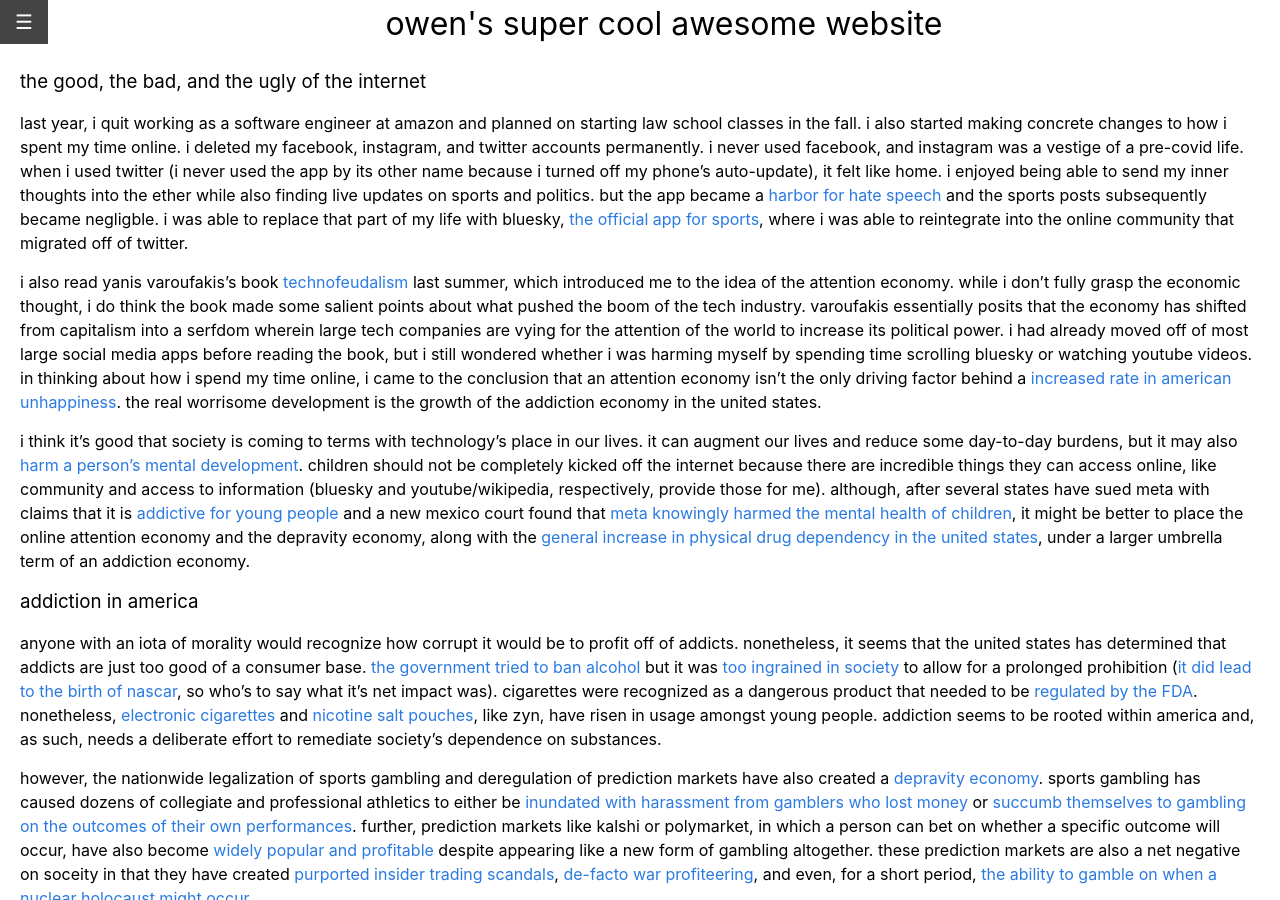
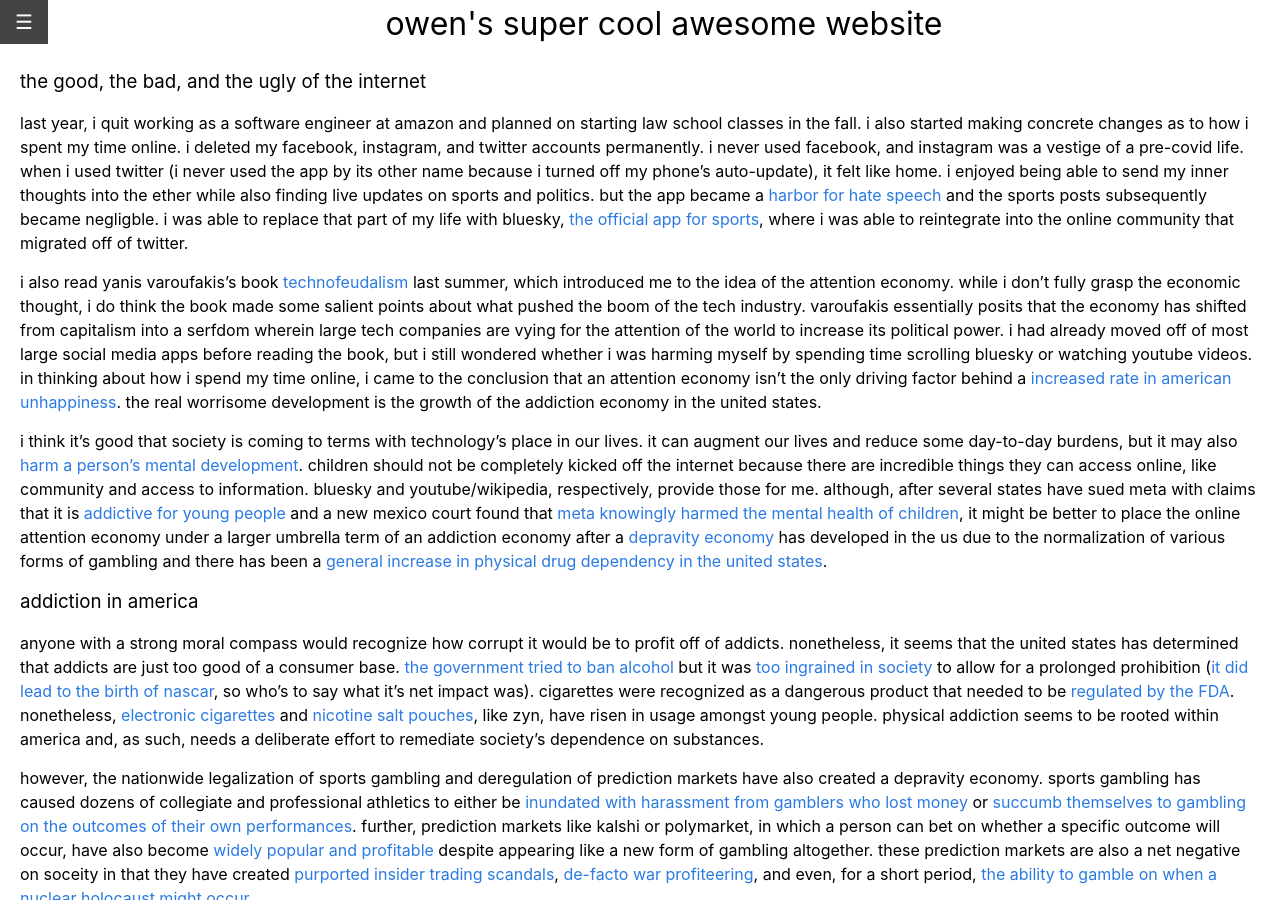
Before and after one commit to omstegall/owen-stegall, a Jekyll site: the page built from pages/blogs/04-01-26.markdown, in a window 1280 px wide and 900 px high. Built offline with Jekyll 4.4.1, drawn with Linux system fonts in a browser that asks for light colours.

Commit message:
blog updates

```diff
--- a/pages/blogs.markdown
+++ b/pages/blogs.markdown
@@ -12,6 +12,6 @@ while in law school, i want to exercise the creative writing part of my brain wh
 
 so this space will just be an area for me to jot down notes that are bouncing around in my noggin.
 
-- [03-31-2026][03-31-2026]
+- [04-01-2026][04-01-2026]
 
-[03-31-2026]: /owen-stegall/pages/blogs/03-31-26
+[04-01-2026]: /owen-stegall/pages/blogs/04-01-26
--- a/pages/blogs/03-31-26.markdown
+++ b/pages/blogs/04-01-26.markdown
@@ -8,17 +8,17 @@ title: "the addiction economy"
 
 ### the good, the bad, and the ugly of the internet
 
-last year, i quit working as a software engineer at amazon and planned on starting law school classes in the fall. i also started making concrete changes to how i spent my time online. i deleted my facebook, instagram, and twitter accounts permanently. i never used facebook, and instagram was a vestige of a pre-covid life. when i used twitter (i never used the app by its other name because i turned off my phone's auto-update), it felt like home. i enjoyed being able to send my inner thoughts into the ether while also finding live updates on sports and politics. but the app became a [harbor for hate speech][twitter-hate] and the sports posts subsequently became negligble. i was able to replace that part of my life with bluesky, [the official app for sports][bluesky-sports], where i was able to reintegrate into the online community that migrated off of twitter.
+last year, i quit working as a software engineer at amazon and planned on starting law school classes in the fall. i also started making concrete changes as to how i spent my time online. i deleted my facebook, instagram, and twitter accounts permanently. i never used facebook, and instagram was a vestige of a pre-covid life. when i used twitter (i never used the app by its other name because i turned off my phone's auto-update), it felt like home. i enjoyed being able to send my inner thoughts into the ether while also finding live updates on sports and politics. but the app became a [harbor for hate speech][twitter-hate] and the sports posts subsequently became negligble. i was able to replace that part of my life with bluesky, [the official app for sports][bluesky-sports], where i was able to reintegrate into the online community that migrated off of twitter.
 
 i also read yanis varoufakis's book [technofeudalism][tf-book] last summer, which introduced me to the idea of the attention economy. while i don't fully grasp the economic thought, i do think the book made some salient points about what pushed the boom of the tech industry. varoufakis essentially posits that the economy has shifted from capitalism into a serfdom wherein large tech companies are vying for the attention of the world to increase its political power. i had already moved off of most large social media apps before reading the book, but i still wondered whether i was harming myself by spending time scrolling bluesky or watching youtube videos. in thinking about how i spend my time online, i came to the conclusion that an attention economy isn't the only driving factor behind a [increased rate in american unhappiness][sad-us]. the real worrisome development is the growth of the addiction economy in the united states.
 
-i think it's good that society is coming to terms with technology's place in our lives. it can augment our lives and reduce some day-to-day burdens, but it may also [harm a person's mental development][tech-harm]. children should not be completely kicked off the internet because there are incredible things they can access online, like community and access to information (bluesky and youtube/wikipedia, respectively, provide those for me). although, after several states have sued meta with claims that it is [addictive for young people][fb-addiction] and a new mexico court found that [meta knowingly harmed the mental health of children][fb-health], it might be better to place the online attention economy and the depravity economy, along with the [general increase in physical drug dependency in the united states][us-addctn], under a larger umbrella term of an addiction economy.
+i think it's good that society is coming to terms with technology's place in our lives. it can augment our lives and reduce some day-to-day burdens, but it may also [harm a person's mental development][tech-harm]. children should not be completely kicked off the internet because there are incredible things they can access online, like community and access to information. bluesky and youtube/wikipedia, respectively, provide those for me. although, after several states have sued meta with claims that it is [addictive for young people][fb-addiction] and a new mexico court found that [meta knowingly harmed the mental health of children][fb-health], it might be better to place the online attention economy under a larger umbrella term of an addiction economy after a [depravity economy][dep-econ] has developed in the us due to the normalization of various forms of gambling and there has been a [general increase in physical drug dependency in the united states][us-addctn].
 
 ### addiction in america
 
-anyone with an iota of morality would recognize how corrupt it would be to profit off of addicts. nonetheless, it seems that the united states has determined that addicts are just too good of a consumer base. [the government tried to ban alcohol][18th-amdt] but it was [too ingrained in society][21st-amdt] to allow for a prolonged prohibition ([it did lead to the birth of nascar][nascar-wiki], so who's to say what it's net impact was). cigarettes were recognized as a dangerous product that needed to be [regulated by the FDA][fda-regulation]. nonetheless, [electronic cigarettes][e-cigs-youth] and [nicotine salt pouches][nicotine-pouch-youth], like zyn, have risen in usage amongst young people. addiction seems to be rooted within america and, as such, needs a deliberate effort to remediate society's dependence on substances.
+anyone with a strong moral compass would recognize how corrupt it would be to profit off of addicts. nonetheless, it seems that the united states has determined that addicts are just too good of a consumer base. [the government tried to ban alcohol][18th-amdt] but it was [too ingrained in society][21st-amdt] to allow for a prolonged prohibition ([it did lead to the birth of nascar][nascar-wiki], so who's to say what it's net impact was). cigarettes were recognized as a dangerous product that needed to be [regulated by the FDA][fda-regulation]. nonetheless, [electronic cigarettes][e-cigs-youth] and [nicotine salt pouches][nicotine-pouch-youth], like zyn, have risen in usage amongst young people. physical addiction seems to be rooted within america and, as such, needs a deliberate effort to remediate society's dependence on substances.
 
-however, the nationwide legalization of sports gambling and deregulation of prediction markets have also created a [depravity economy][dep-econ]. sports gambling has caused dozens of collegiate and professional athletics to either be [inundated with harassment from gamblers who lost money][ncaa-harassment] or [succumb themselves to gambling on the outcomes of their own performances][insider-gambling]. further, prediction markets like kalshi or polymarket, in which a person can bet on whether a specific outcome will occur, have also become [widely popular and profitable][pm-popular] despite appearing like a new form of gambling altogether. these prediction markets are also a net negative on soceity in that they have created [purported insider trading scandals][pm-insider-trading], [de-facto war profiteering][war-profiteering], and even, for a short period, [the ability to gamble on when a nuclear holocaust might occur][nuclear-holocaust].
+however, the nationwide legalization of sports gambling and deregulation of prediction markets have also created a depravity economy. sports gambling has caused dozens of collegiate and professional athletics to either be [inundated with harassment from gamblers who lost money][ncaa-harassment] or [succumb themselves to gambling on the outcomes of their own performances][insider-gambling]. further, prediction markets like kalshi or polymarket, in which a person can bet on whether a specific outcome will occur, have also become [widely popular and profitable][pm-popular] despite appearing like a new form of gambling altogether. these prediction markets are also a net negative on soceity in that they have created [purported insider trading scandals][pm-insider-trading], [de-facto war profiteering][war-profiteering], and even, for a short period, [the ability to gamble on when a nuclear holocaust might occur][nuclear-holocaust].
 
 i don't want to come across as high and mighty here. i was addicted to nicotine myself, using electronic cigarettes regularly in my late teens and early twenties before stopping routinely using it in undergrad. i have also gambled on the occassional sporting event but quit after seeing its deleterious impact on athletics. rather, i want to show that a large portion of the american economy is built on taking advantage of people who are addicted in some form, and that the executive, legislative, and judicial branches are not only failing to protect members of society but are also complicit in allowing these harms to occur or continue.
 
--- a/pages/movies.markdown
+++ b/pages/movies.markdown
@@ -6,6 +6,6 @@ include_scripts: [
 title: "movies"
 ---
 
-#### [april 2026][04-26]
+## [april 2026][04-26]
 
 [04-26]: /owen-stegall/pages/movies/04-26
```
